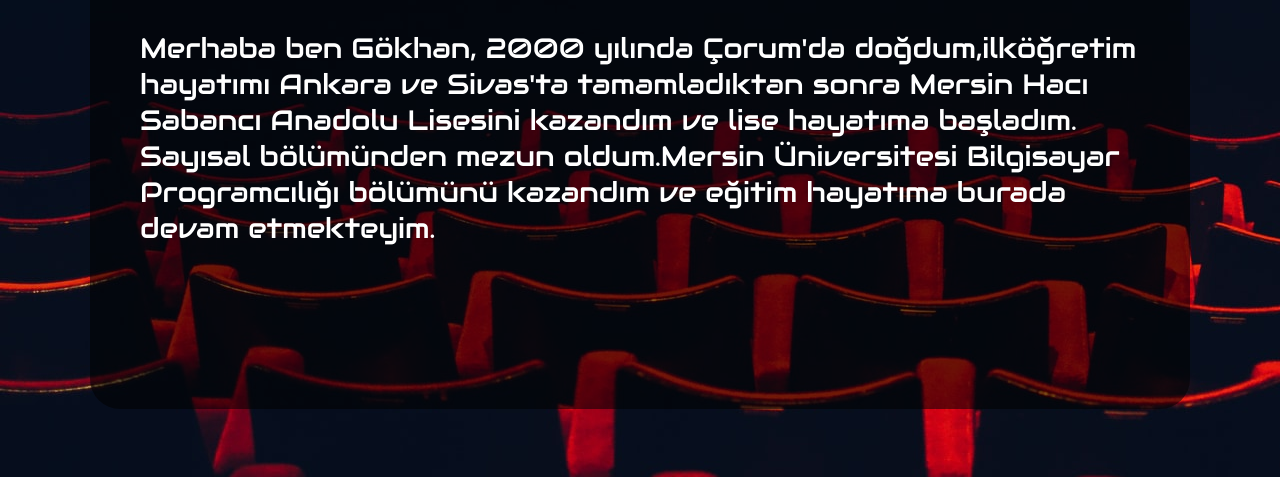
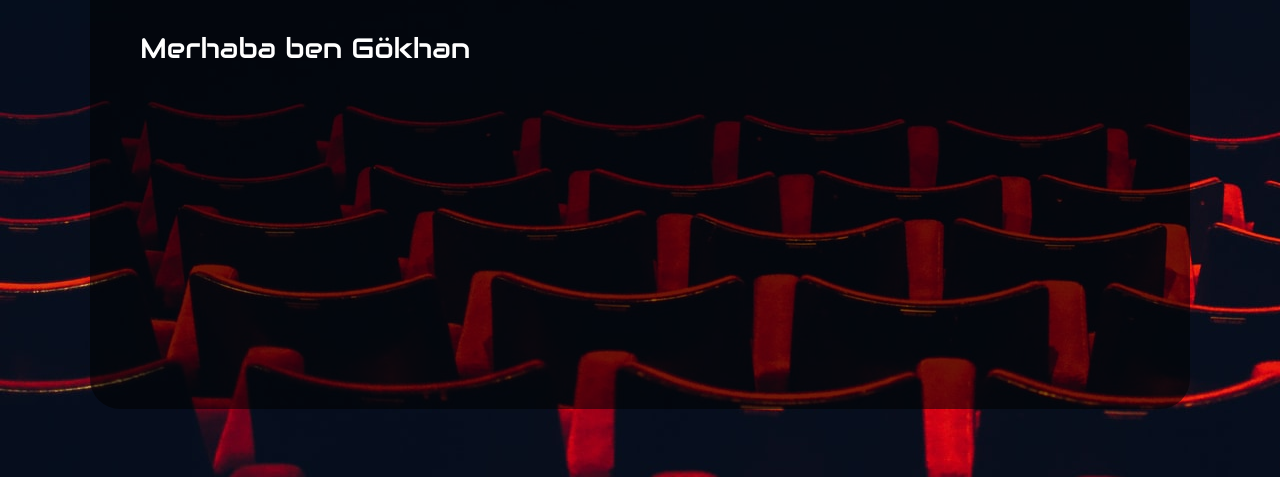
Before and after one commit to Ravalen/ravalen.github.io, a plain HTML site: page Hakkımda.html in a window 1280 px wide. Shown: the part 323-800 px from the top of the page. Drawn offline with Linux system fonts and the light colour scheme.

Commit message:
Update Hakkımda.html

```diff
--- a/Hakkımda.html
+++ b/Hakkımda.html
@@ -26,7 +26,7 @@
     <div class="icerik">
         <h1>Hakkımda</h1>
         <br>
-    <p class="pa1">Merhaba ben Gökhan, 2000 yılında Çorum'da doğdum,ilköğretim hayatımı Ankara ve Sivas'ta tamamladıktan sonra Mersin Hacı Sabancı Anadolu Lisesini kazandım ve lise hayatıma başladım. Sayısal bölümünden mezun oldum.Mersin Üniversitesi Bilgisayar Programcılığı bölümünü kazandım ve eğitim hayatıma burada devam etmekteyim.</p>
+    <p class="pa1">Merhaba ben Gökhan</p>
     </div>
    </div>
 
```
